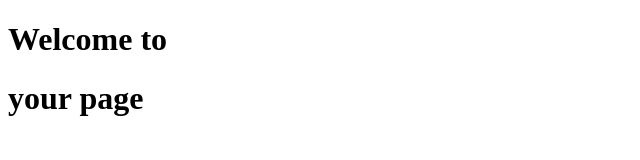
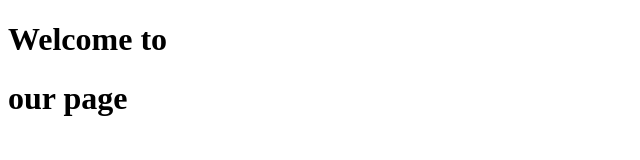
Before and after one commit to Anondabhai/this-id-section, a plain HTML site: page index.html in a window 1280 px wide. Shown: the whole page, without its empty margins (0-640 px from the left). Drawn offline with Linux system fonts and the light colour scheme.

Commit message:
seccend commit

```diff
--- a/index.html
+++ b/index.html
@@ -10,7 +10,7 @@
 <body>
     <header class="header-section">
         <h1>Welcome to </h1>
-        <h1> your page</h1>
+        <h1> our page</h1>
 
     </header>
 </body>
```
